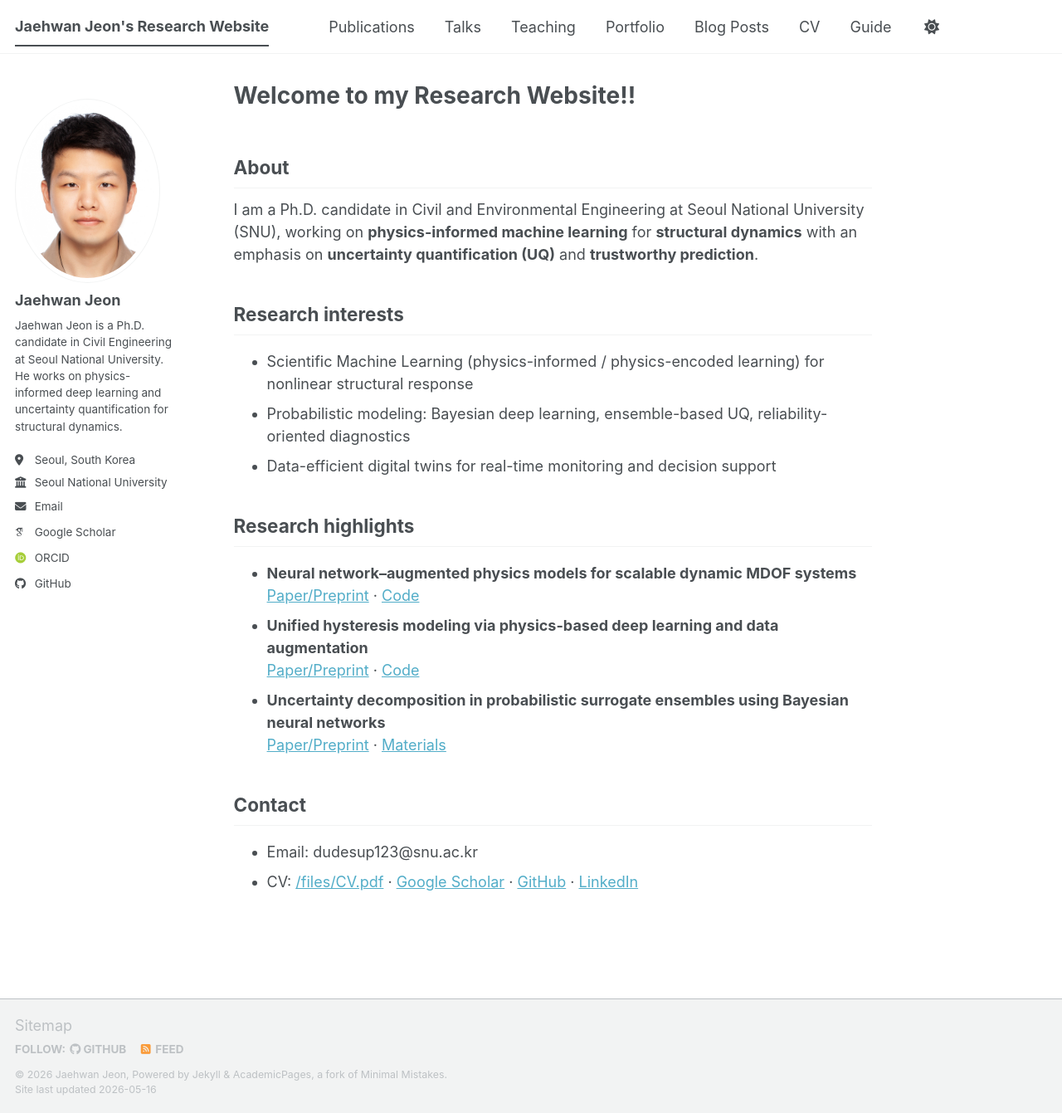
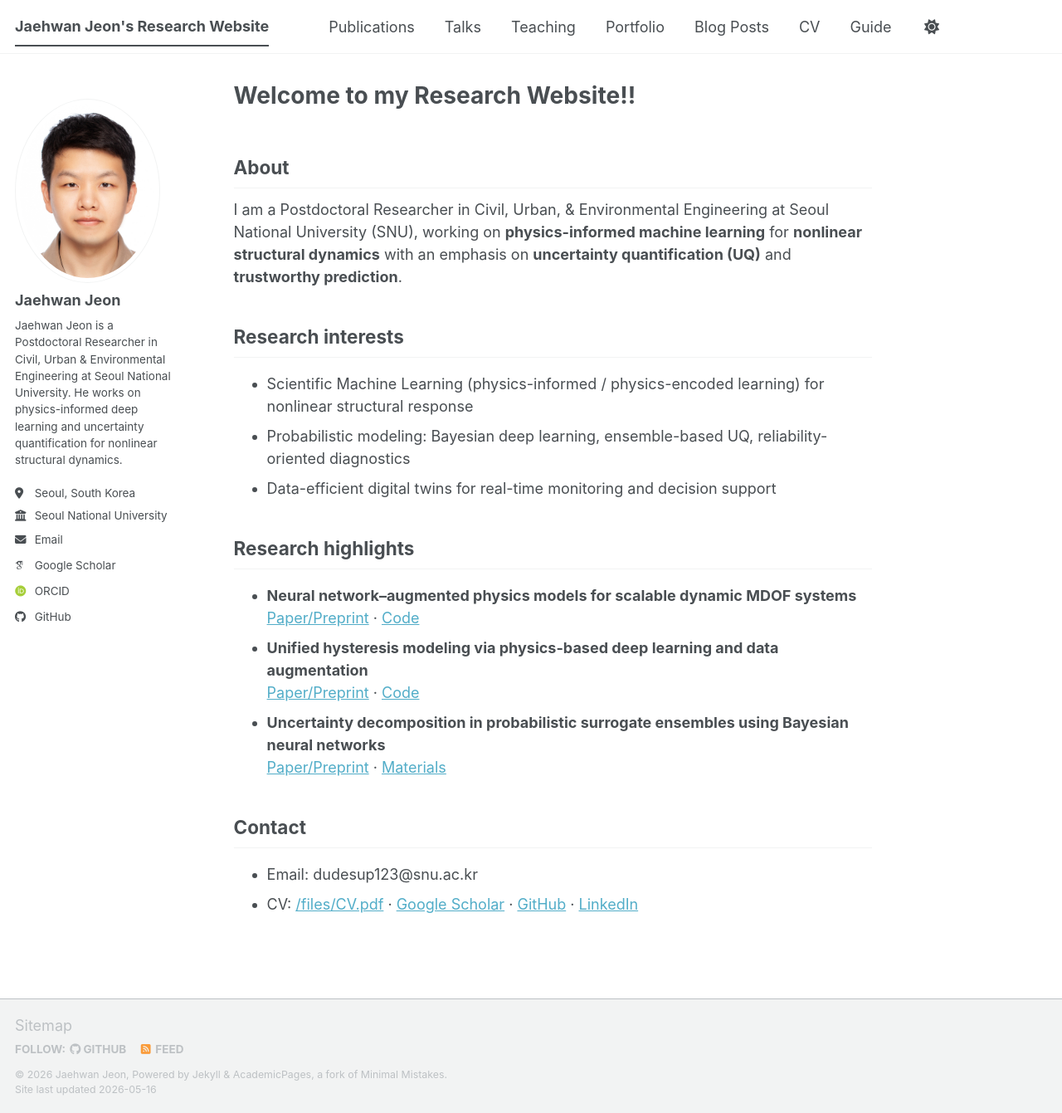
Before and after one commit to JaehwanJeon/JaehwanJeon.github.io, a Jekyll site: the page built from _pages/about.md, in a window 1280 px wide and 1341 px high. Shown: the whole window at 83% size. Built offline with Jekyll 4.4.1, drawn with Linux system fonts in a browser that asks for light colours; some web fonts are replaced; a script bundle is joined from its source files by our own code; library files that are not in the unit come from our copies.

Commit message:
Update bio/config: postdoc role, contact
Co-Authored-By: Claude Opus 4.7 (1M context) <noreply@anthropic.com>

```diff
--- a/_config.yml
+++ b/_config.yml
@@ -26,7 +26,7 @@ author:
   avatar           : "profile.jpg.jpg"
   name             : "Jaehwan Jeon"
   pronouns         : # example: "she/her"
-  bio              : "Jaehwan Jeon is a Ph.D. candidate in Civil Engineering at Seoul National University. He works on physics-informed deep learning and uncertainty quantification for structural dynamics."
+  bio              : "Jaehwan Jeon is a Postdoctoral Researcher in Civil, Urban & Environmental Engineering at Seoul National University. He works on physics-informed deep learning and uncertainty quantification for nonlinear structural dynamics."
   location         : "Seoul, South Korea"
   employer         : "Seoul National University"
   uri              : # URL
--- a/_pages/about.md
+++ b/_pages/about.md
@@ -8,7 +8,7 @@ redirect_from:
 ---
 
 ## About
-I am a Ph.D. candidate in Civil and Environmental Engineering at Seoul National University (SNU), working on **physics-informed machine learning** for **structural dynamics** with an emphasis on **uncertainty quantification (UQ)** and **trustworthy prediction**.
+I am a Postdoctoral Researcher in Civil, Urban, & Environmental Engineering at Seoul National University (SNU), working on **physics-informed machine learning** for **nonlinear structural dynamics** with an emphasis on **uncertainty quantification (UQ)** and **trustworthy prediction**.
 
 ## Research interests
 - Scientific Machine Learning (physics-informed / physics-encoded learning) for nonlinear structural response
```
